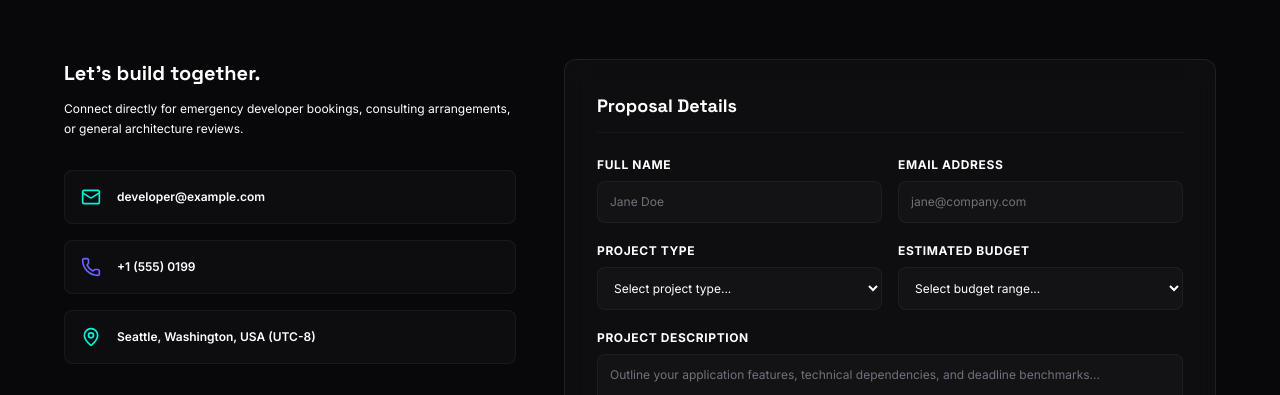
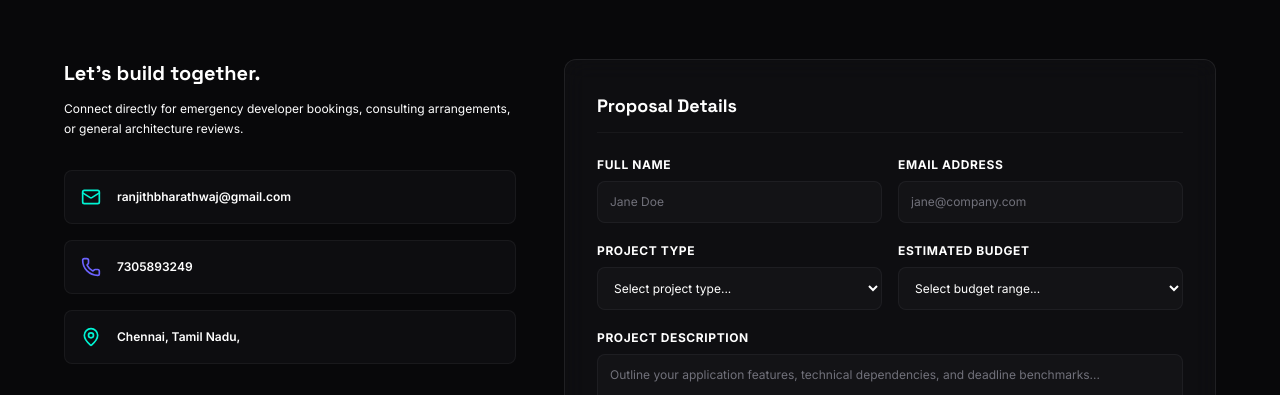
Before and after one commit to Zentro-networks/Zentro-portfolio, a Next.js app: page / in a window 1280 px wide. Shown: the part 3680-4075 px from the top of the page. Built offline with nearby package versions, Linux system fonts and the light colour scheme.

Commit message:
contact-commit

```diff
--- a/components/sections/Contact.tsx
+++ b/components/sections/Contact.tsx
@@ -102,24 +102,24 @@ export default function Contact() {
             {/* Direct Coordinates */}
             <div className="space-y-4 text-xs font-semibold">
               <a
-                href="mailto:developer@example.com"
+                href="mailto:ranjithbharathwaj@gmail.com"
                 className="flex items-center gap-4 p-4 rounded-lg bg-zinc-900/40 light:bg-zinc-100 border border-white/5 light:border-zinc-200 hover:border-accent/30 transition-all text-muted hover:text-white light:hover:text-zinc-950"
               >
                 <Mail className="w-5 h-5 text-accent shrink-0" />
-                <span>developer@example.com</span>
+                <span>ranjithbharathwaj@gmail.com</span>
               </a>
 
               <a
-                href="tel:+15550199"
+                href="tel:+91 7305893249"
                 className="flex items-center gap-4 p-4 rounded-lg bg-zinc-900/40 light:bg-zinc-100 border border-white/5 light:border-zinc-200 hover:border-accent/30 transition-all text-muted hover:text-white light:hover:text-zinc-950"
               >
                 <Phone className="w-5 h-5 text-primary shrink-0" />
-                <span>+1 (555) 0199</span>
+                <span>7305893249</span>
               </a>
 
               <div className="flex items-center gap-4 p-4 rounded-lg bg-zinc-900/40 light:bg-zinc-100 border border-white/5 light:border-zinc-200 text-muted">
                 <MapPin className="w-5 h-5 text-accent shrink-0" />
-                <span>Seattle, Washington, USA (UTC-8)</span>
+                <span>Chennai, Tamil Nadu, </span>
               </div>
             </div>
           </div>
@@ -133,11 +133,10 @@ export default function Contact() {
             {/* Success/Error Notifications */}
             {statusMessage && (
               <div
-                className={`flex gap-3 p-4 rounded-lg text-xs font-semibold mb-6 border ${
-                  formState === 'success'
-                    ? 'bg-emerald-950/20 border-emerald-900 text-emerald-400'
-                    : 'bg-red-950/20 border-red-900 text-red-400'
-                }`}
+                className={`flex gap-3 p-4 rounded-lg text-xs font-semibold mb-6 border ${formState === 'success'
+                  ? 'bg-emerald-950/20 border-emerald-900 text-emerald-400'
+                  : 'bg-red-950/20 border-red-900 text-red-400'
+                  }`}
               >
                 {formState === 'success' ? (
                   <CheckCircle className="w-5 h-5 shrink-0" />
```
